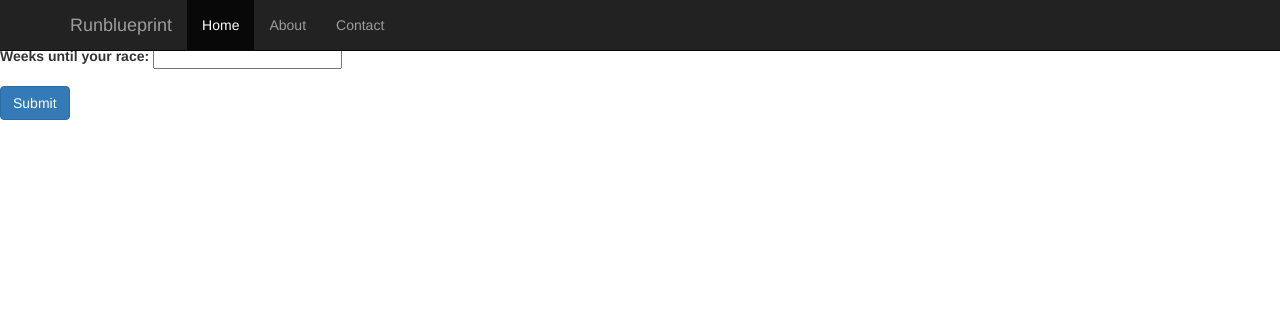
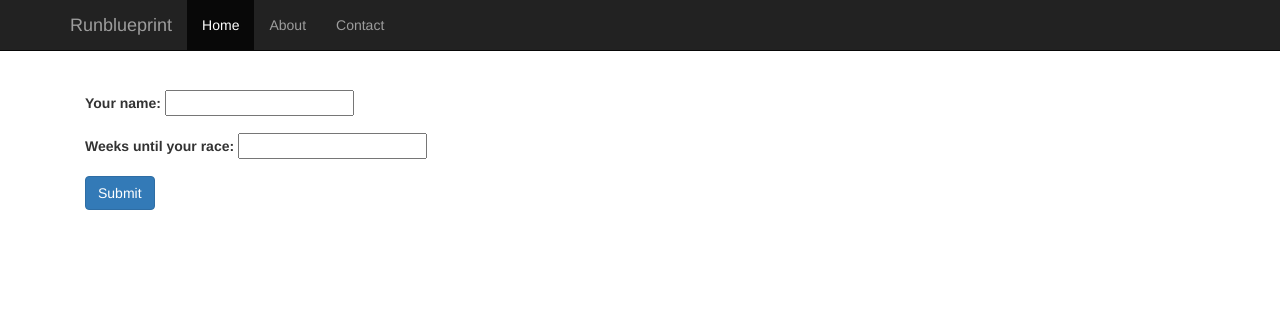
Before and after one commit to supermitch/runblueprint.com, a Django app: page /plans/ in a window 1280 px wide. Shown: the top 311 px of the page. Run offline with Django 3.2, Linux system fonts and the light colour scheme; some libraries are stand-ins or nearby versions.

Commit message:
Add a site style sheet

```diff
--- /dev/null
+++ b/runblueprint/plans/static/style.css
@@ -0,0 +1,7 @@
+body {
+  padding-top: 50px;
+}
+
+.starter-template {
+  padding: 40px 15px;
+}
--- a/runblueprint/plans/templates/plans/plan_form.html
+++ b/runblueprint/plans/templates/plans/plan_form.html
@@ -1,6 +1,8 @@
 {% extends "base.html" %}
 
 {% block content %}
+<div class="container">
+    <div class="starter-template">
         <form action="/plans/" method="POST">
             {% csrf_token %}
             {% for field in form %}
@@ -15,4 +17,6 @@
             {% endfor %}
             <input class="btn btn-primary btn-large" type="submit" value="Submit"/>
         </form>
+    </div>
+</div>
 {% endblock %}
```
Lines whose indentation alone changed are shown as unchanged.
